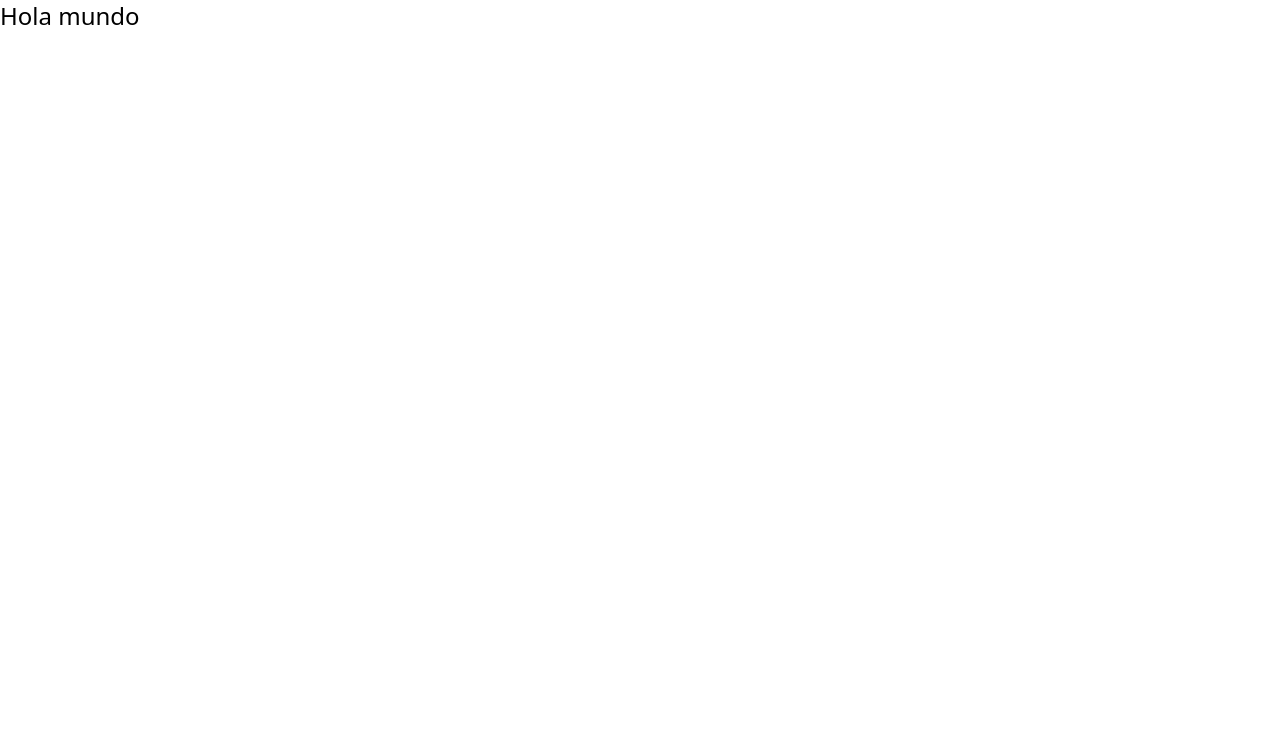
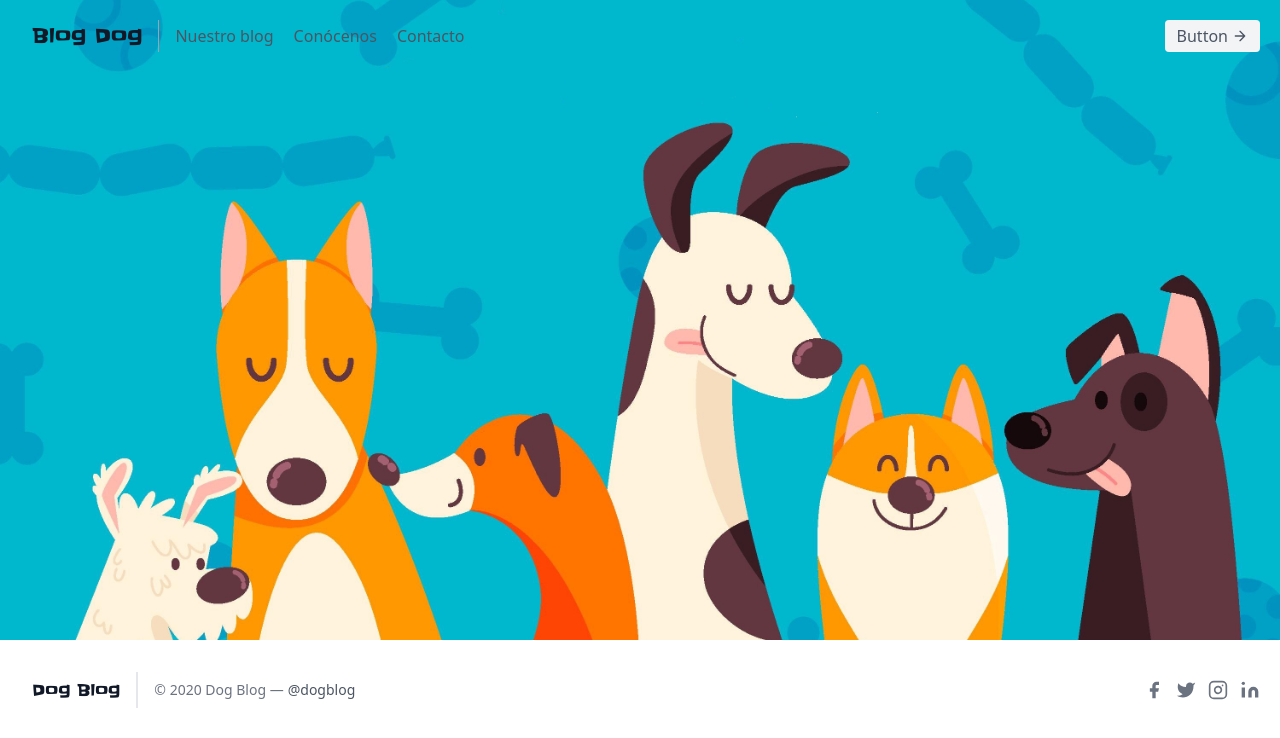
Before and after one commit to cferreirobelenguer/NextJS-blog, a Next.js app: page / in a window 1280 px wide. Shown: the top 738 px of the page. Built offline with nearby package versions, Linux system fonts and the light colour scheme.

Commit message:
header y footer

```diff
--- /dev/null
+++ b/components/footer.js
@@ -0,0 +1,43 @@
+const Footer=()=>{
+    return(
+        <div className="contenedorFooter">
+        <div className="footer">
+            <footer class="text-gray-600 body-font">
+                <div class="container px-5 py-8 mx-auto flex items-center sm:flex-row flex-col">
+                    <a className="flex title-font font-medium items-center md:justify-start justify-center text-gray-900">
+                        <span class="ml-3 text-gray-xl" id="letraFooter">Dog Blog</span>
+                    </a>
+                    <p className="text-sm text-gray-500 sm:ml-4 sm:pl-4 sm:border-l-2 sm:border-gray-200 sm:py-2 sm:mt-0 mt-4">© 2020 Dog Blog —
+                        <a href="https://twitter.com/knyttneve" class="text-gray-600 ml-1" rel="noopener noreferrer" target="_blank">@dogblog</a>
+                    </p>
+                    <span className="inline-flex sm:ml-auto sm:mt-0 mt-4 justify-center sm:justify-start">
+                        <a className="text-gray-500">
+                            <svg fill="currentColor" stroke-linecap="round" stroke-linejoin="round" stroke-width="2" className="w-5 h-5" viewBox="0 0 24 24">
+                            <path d="M18 2h-3a5 5 0 00-5 5v3H7v4h3v8h4v-8h3l1-4h-4V7a1 1 0 011-1h3z"></path>
+                            </svg>
+                        </a>
+                        <a className="ml-3 text-gray-500">
+                            <svg fill="currentColor" stroke-linecap="round" stroke-linejoin="round" stroke-width="2" className="w-5 h-5" viewBox="0 0 24 24">
+                            <path d="M23 3a10.9 10.9 0 01-3.14 1.53 4.48 4.48 0 00-7.86 3v1A10.66 10.66 0 013 4s-4 9 5 13a11.64 11.64 0 01-7 2c9 5 20 0 20-11.5a4.5 4.5 0 00-.08-.83A7.72 7.72 0 0023 3z"></path>
+                            </svg>
+                        </a>
+                        <a className="ml-3 text-gray-500">
+                            <svg fill="none" stroke="currentColor" stroke-linecap="round" stroke-linejoin="round" stroke-width="2" className="w-5 h-5" viewBox="0 0 24 24">
+                            <rect width="20" height="20" x="2" y="2" rx="5" ry="5"></rect>
+                            <path d="M16 11.37A4 4 0 1112.63 8 4 4 0 0116 11.37zm1.5-4.87h.01"></path>
+                            </svg>
+                        </a>
+                        <a className="ml-3 text-gray-500">
+                            <svg fill="currentColor" stroke="currentColor" stroke-linecap="round" stroke-linejoin="round" stroke-width="0" className="w-5 h-5" viewBox="0 0 24 24">
+                            <path stroke="none" d="M16 8a6 6 0 016 6v7h-4v-7a2 2 0 00-2-2 2 2 0 00-2 2v7h-4v-7a6 6 0 016-6zM2 9h4v12H2z"></path>
+                            <circle cx="4" cy="4" r="2" stroke="none"></circle>
+                            </svg>
+                        </a>
+                    </span>
+                </div>
+            </footer>
+        </div>
+    </div>
+    )
+}
+export default Footer;
--- /dev/null
+++ b/components/portada.js
@@ -0,0 +1,28 @@
+
+const Portada=()=>{
+    return(
+        <div className="portada">
+            <div className="NavegacionResponsive">
+                <header className="text-gray-600 body-font">
+                    <div className="container mx-auto flex flex-wrap p-5 flex-col md:flex-row items-center">
+                        <a className="flex title-font font-medium items-center text-gray-900 mb-4 md:mb-0">
+                            <span className="ml-3 text-xl" id="letraLogo">Blog Dog</span>
+                        </a>
+                        <nav className="md:mr-auto md:ml-4 md:py-1 md:pl-4 md:border-l md:border-gray-400	flex flex-wrap items-center text-base justify-center">
+                            <a className="mr-5 hover:text-gray-900">Nuestro blog</a>
+                            <a className="mr-5 hover:text-gray-900">Conócenos</a>
+                            <a className="mr-5 hover:text-gray-900">Contacto</a>
+                        </nav>
+                        <button className="inline-flex items-center bg-gray-100 border-0 py-1 px-3 focus:outline-none hover:bg-gray-200 rounded text-base mt-4 md:mt-0">Button
+                            <svg fill="none" stroke="currentColor" stroke-linecap="round" stroke-linejoin="round" stroke-width="2" className="w-4 h-4 ml-1" viewBox="0 0 24 24">
+                            <path d="M5 12h14M12 5l7 7-7 7"></path>
+                            </svg>
+                        </button>
+                    </div>
+            </header>
+        </div>
+
+    </div>
+    )
+}
+export default Portada;
--- a/pages/_app.js
+++ b/pages/_app.js
@@ -1,5 +1,6 @@
 import '../styles/index.css';
 import Head from 'next/head';
+import '../styles/estilos.css'
 
 //Head
 
--- a/pages/index.js
+++ b/pages/index.js
@@ -1,9 +1,14 @@
+
+import Header from '../components/portada'
+import Footer from '../components/footer'
 
 
 export default function Home() {
   return (
     <div className="container">
-      <h1 className="text-2xl">Hola mundo</h1>
+      <Header/>
+
+      <Footer/>
     </div>
   )
 }
--- /dev/null
+++ b/styles/estilos.css
@@ -0,0 +1,25 @@
+/*Estilos de fuentes*/
+@font-face {
+    font-family: "slackey";
+    src: url("../assets/fonts/Slackey.ttf")
+    format("truetype");
+    font-style: normal;
+    font-weight: normal;
+}
+/*Componente header*/
+.portada{
+    background-image: url('../assets/images/dogs.jpg');
+    background-position: center center;
+    background-size: cover;
+    background-repeat: no-repeat;
+    width: 100vw;
+    height: 50vw;
+}
+#letraLogo{
+    font-family: 'slackey';
+
+}
+/*Componente footer*/
+#letraFooter{
+    font-family: 'slackey';
+}
```
Also changed, not shown: assets/fonts/Slackey.ttf (added), assets/images/dogs.jpg (added).
